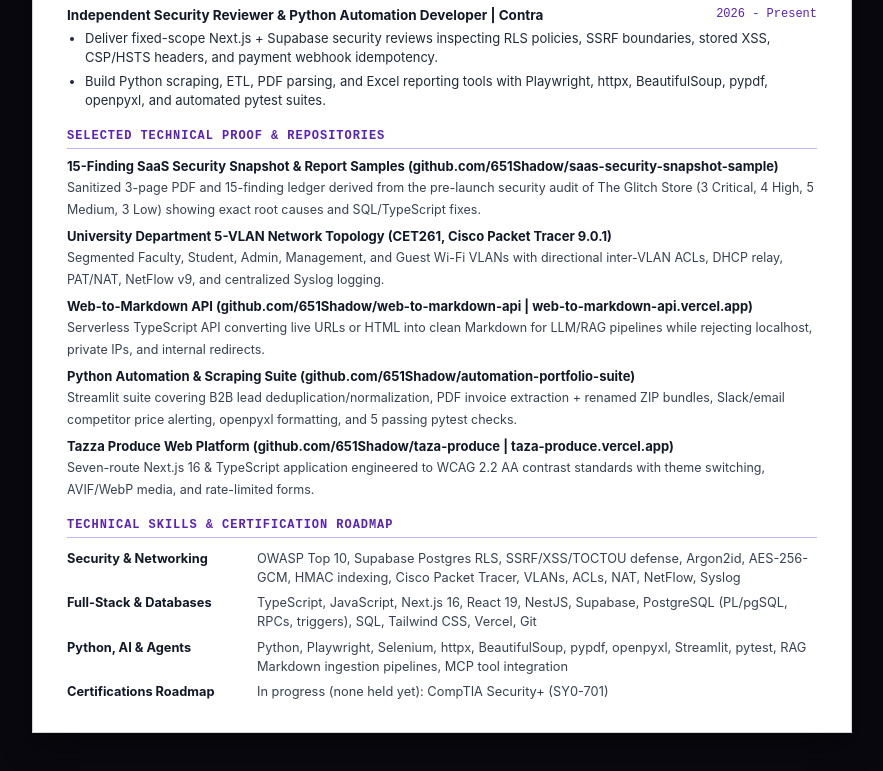
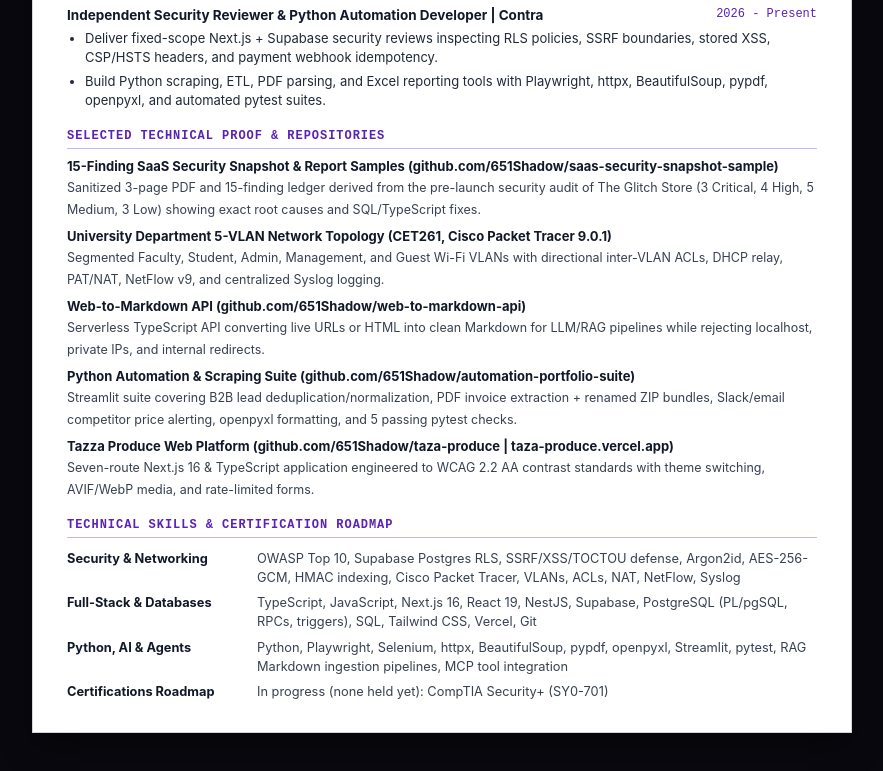
Before and after one commit to 651Shadow/651shadow.github.io, a plain HTML site: page previews/cv.html in a window 1280 px wide. Shown: the part 713-1484 px from the top of the page, without its empty margins (198-1081 px from the left). Drawn offline with Linux system fonts and the light colour scheme.

Commit message:
Remove web-to-markdown-api.vercel.app website links from portfolio and CV

```diff
--- a/previews/cv.html
+++ b/previews/cv.html
@@ -165,7 +165,7 @@
       <span>Segmented Faculty, Student, Admin, Management, and Guest Wi-Fi VLANs with directional inter-VLAN ACLs, DHCP relay, PAT/NAT, NetFlow v9, and centralized Syslog logging.</span>
     </div>
     <div class="proj-item">
-      <strong>Web-to-Markdown API (github.com/651Shadow/web-to-markdown-api | web-to-markdown-api.vercel.app)</strong>
+      <strong>Web-to-Markdown API (github.com/651Shadow/web-to-markdown-api)</strong>
       <span>Serverless TypeScript API converting live URLs or HTML into clean Markdown for LLM/RAG pipelines while rejecting localhost, private IPs, and internal redirects.</span>
     </div>
     <div class="proj-item">
```
Also changed, not shown: index.html (+0 -1 lines), 1 other file.
